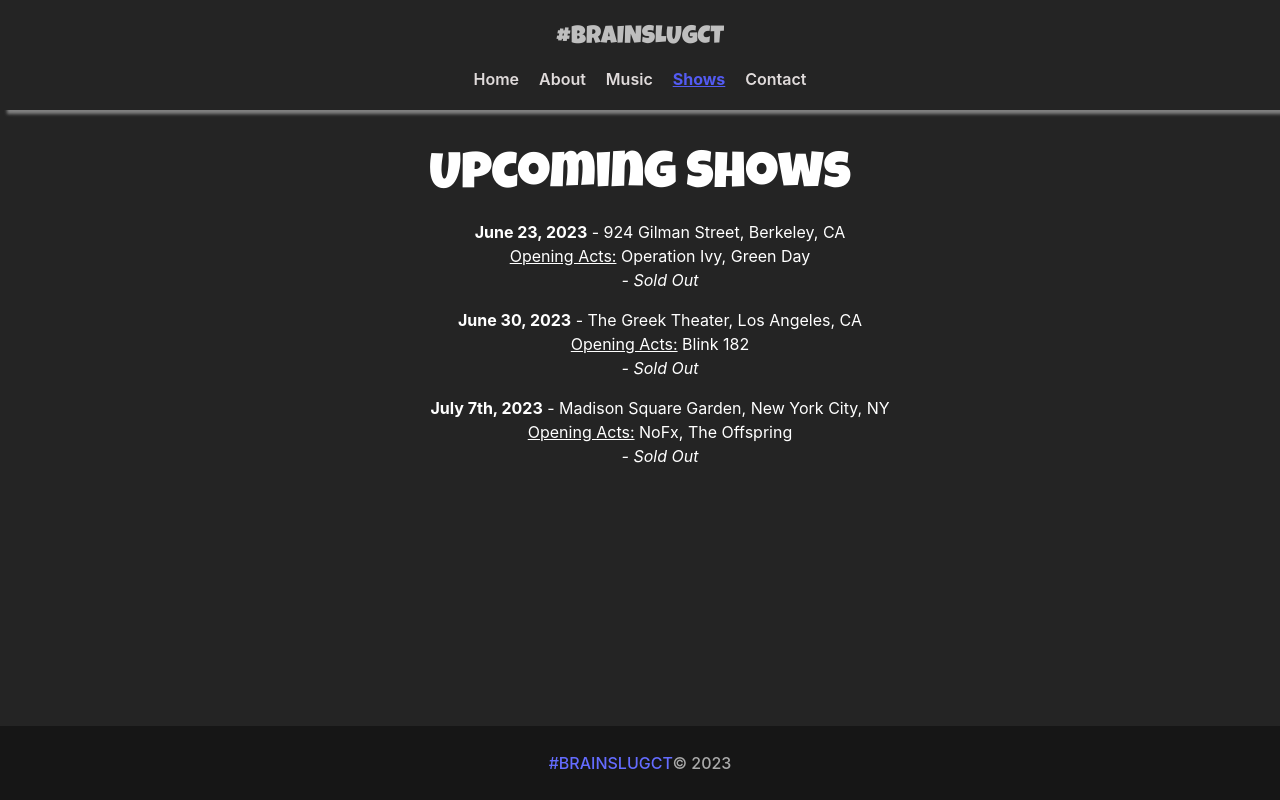
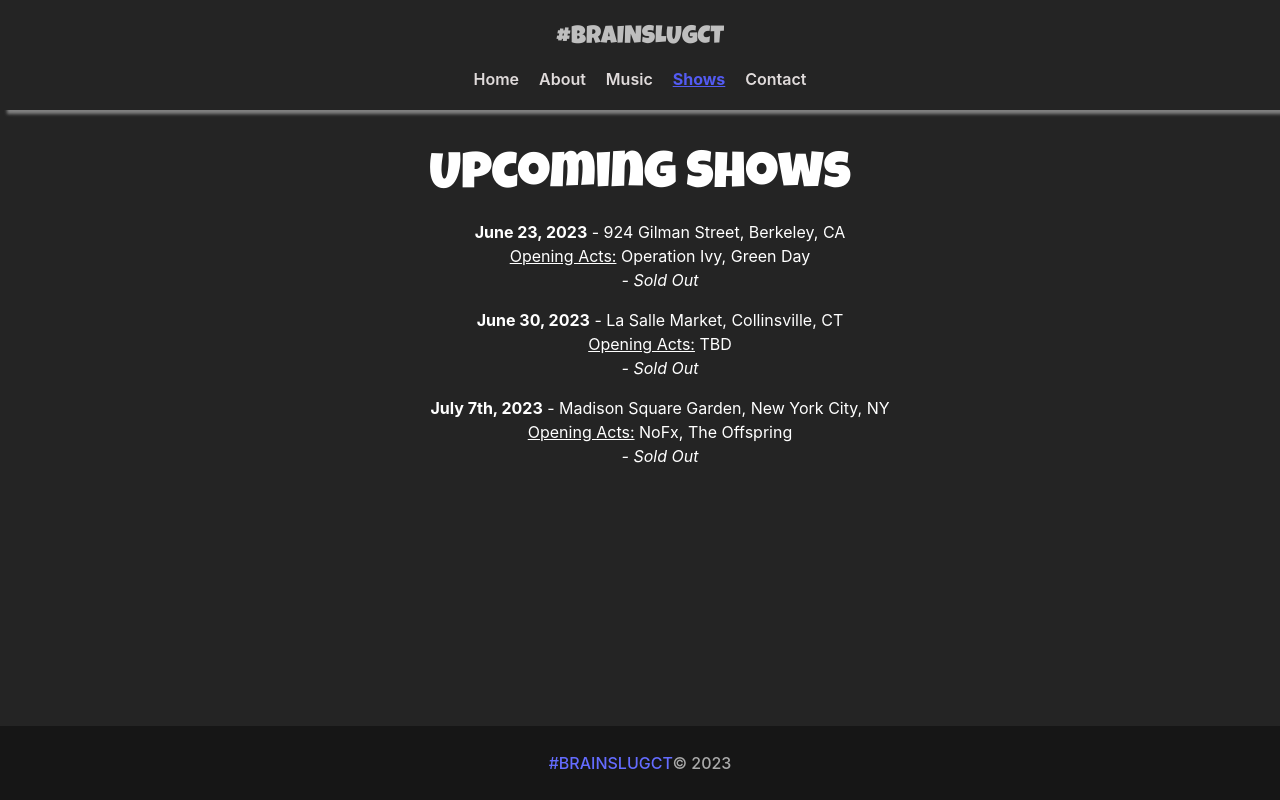
Before and after one commit to d-herz/band-client, a React (Vite) app: page /shows in a window 1280 px wide. Built offline with nearby package versions, Linux system fonts and the light colour scheme.

Commit message:
Updated Show list

```diff
--- a/pages/Music.jsx
+++ b/pages/Music.jsx
@@ -17,7 +17,6 @@ function Music() {
 
         </ul>
 
-
       </div>
 
       <div className="about-page-content">
--- a/pages/Shows.jsx
+++ b/pages/Shows.jsx
@@ -13,9 +13,9 @@ function Schedule() {
     },
     {
       date: 'June 30, 2023',
-      venue: 'The Greek Theater',
-      location: 'Los Angeles, CA',
-      openingActs: ['Blink 182'],
+      venue: 'La Salle Market',
+      location: 'Collinsville, CT',
+      openingActs: ['TBD'],
       soldOut: true,
     },
     {
@@ -47,7 +47,6 @@ function Schedule() {
           ))}
         </ul>
 
-
       </div>
 
       <div className="about-page-content">
```
